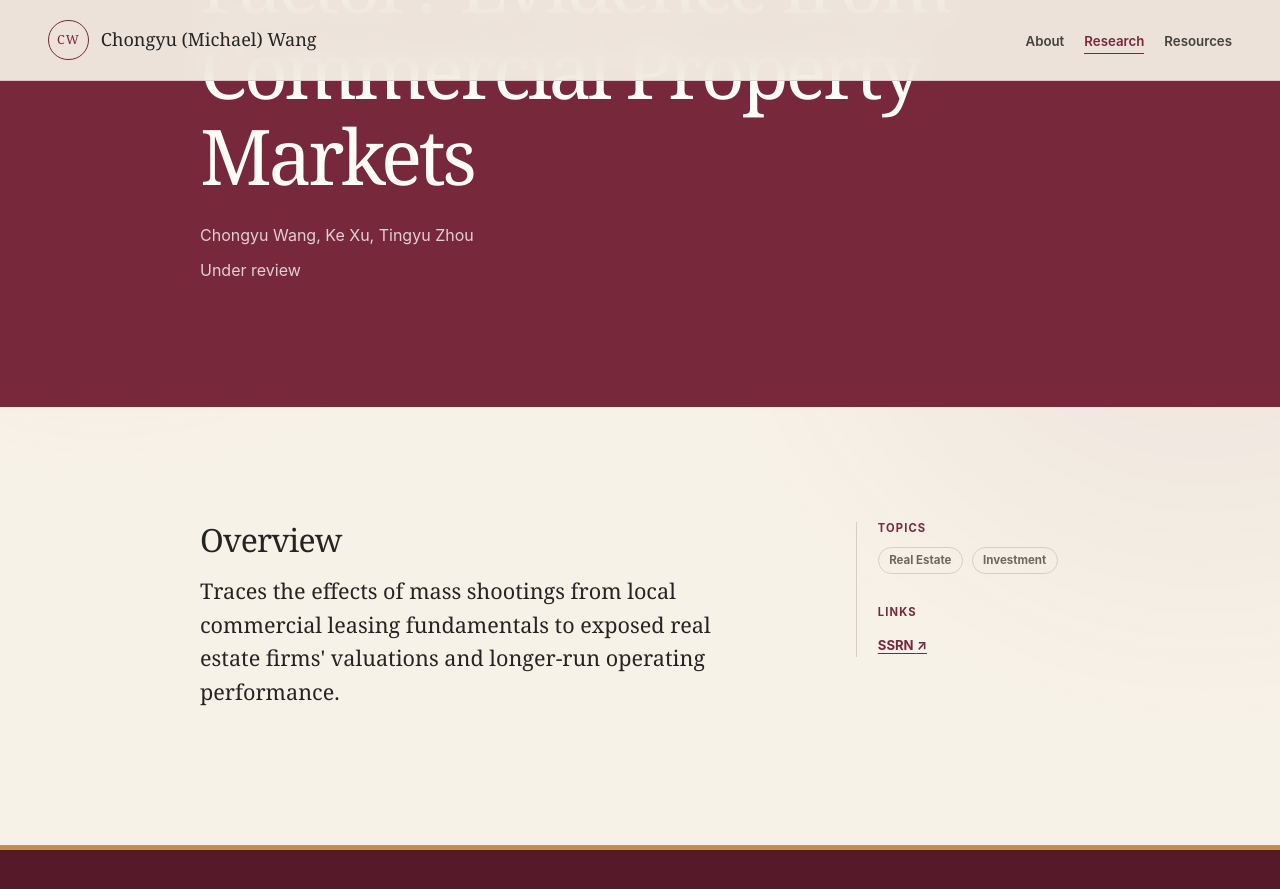
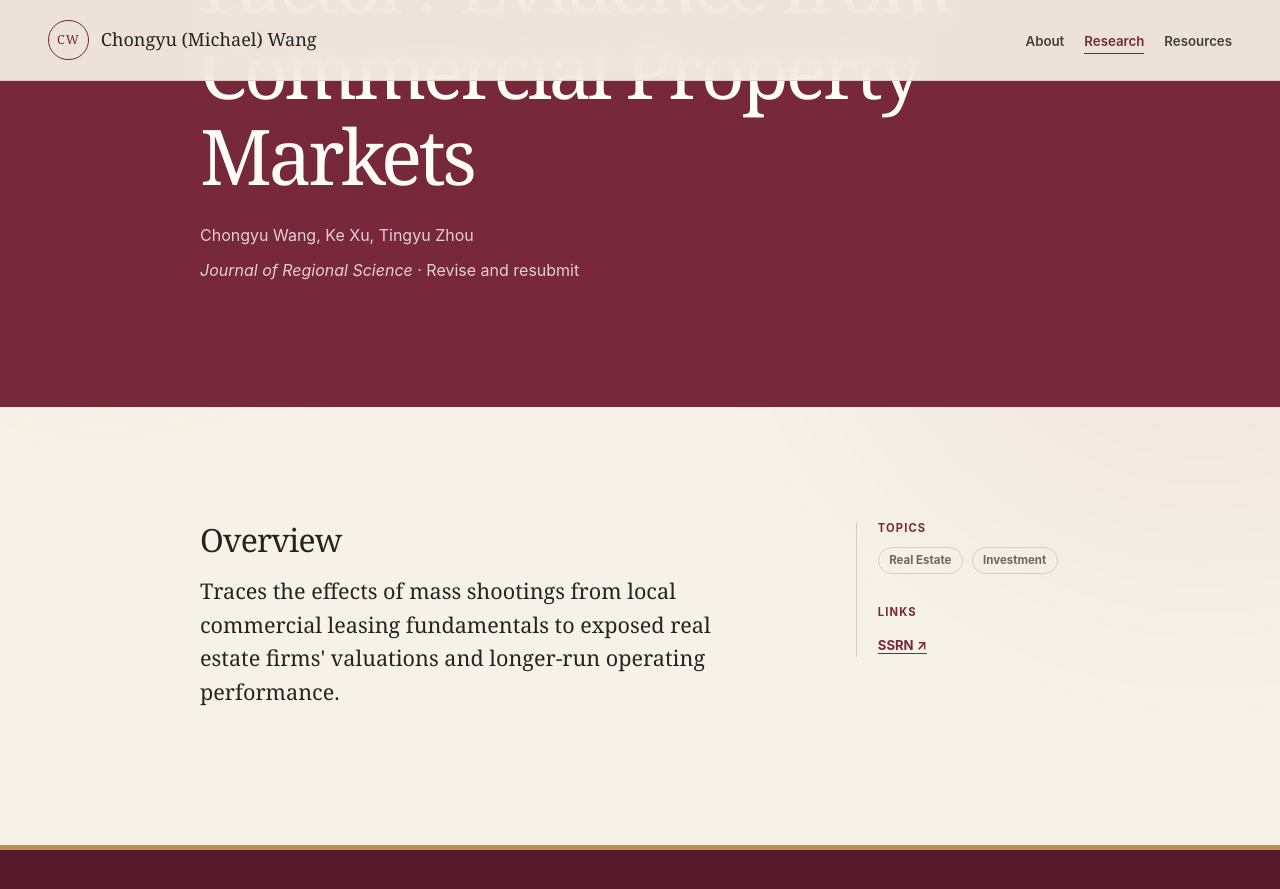
Before and after one commit to wang415705825/wang415705825.github.io, a Jekyll site: the page built from _research/mass-shootings-commercial-property.md, in a window 1280 px wide and 900 px high, scrolled down 415 px. Shown: the top 889 px of the window. Built offline with Jekyll 4.4.1, drawn with Linux system fonts in a browser that asks for light colours.

Commit message:
Monthly website maintenance for August 2026

```diff
--- a/_research/mass-shootings-commercial-property.md
+++ b/_research/mass-shootings-commercial-property.md
@@ -9,7 +9,8 @@ authors:
   - Tingyu Zhou
 year: 2026
 type: working-paper
-status: Under review
+status: Revise and resubmit
+venue: Journal of Regional Science
 topics:
   - Real Estate
   - Investment
```
Also changed, not shown: .github/workflows/checks.yml, .github/workflows/pages.yml.
